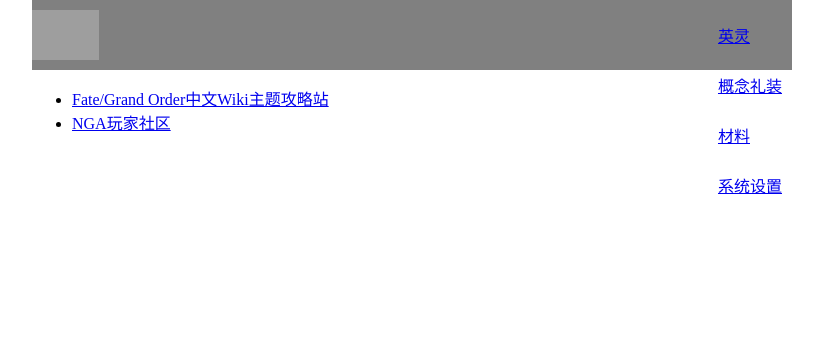
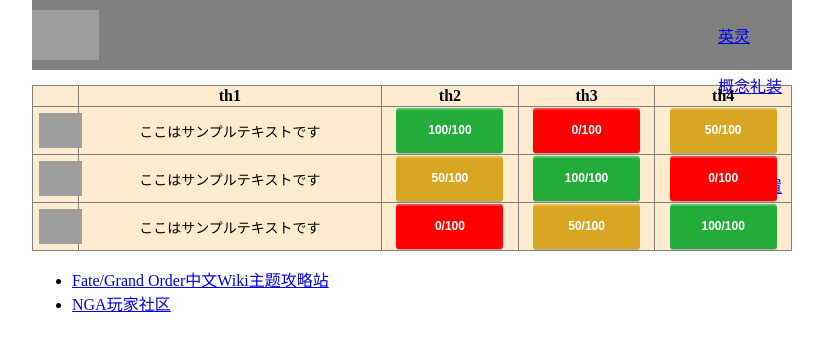
Before and after one commit to wangrunbo/ogf, a Flask app: page /admin/servant/ in a window 1280 px wide. Shown: the top 351 px of the page, without its empty margins (228-1051 px from the left). Run offline with Flask 2, Linux system fonts and the light colour scheme; data that the repository does not hold is empty; parts of the project's set-up code (start-up, migrations or seed data) failed here and were passed over; some libraries are stand-ins or nearby versions; grey boxes are pictures that could not be loaded.

Commit message:
update servant view page

```diff
--- a/app/templates/admin/servant/index.html
+++ b/app/templates/admin/servant/index.html
@@ -2,6 +2,41 @@
 
 {% block title %}英灵{% endblock %}
 
+{% block page_id %}servant{% endblock %}
+
 {% block body %}
-
+<table>
+    <thead>
+        <tr>
+            <th></th>
+            <th>th1</th>
+            <th>th2</th>
+            <th>th3</th>
+            <th>th4</th>
+        </tr>
+    </thead>
+    <tbody>
+        <tr>
+            <td class="icon"><img src="img/Sample.png" /></td>
+            <td class="name">ここはサンプルテキストです</td>
+            <td class="info"><button type="button">100/100</button></td>
+            <td class="info"><button class="alert" type="button">0/100</button></td>
+            <td class="info"><button class="warning" type="button">50/100</button></td>
+        </tr>
+        <tr>
+            <td class="icon"><img src="img/Sample.png" /></td>
+            <td class="name">ここはサンプルテキストです</td>
+            <td class="info"><button class="warning" type="button">50/100</button></td>
+            <td class="info"><button type="button">100/100</button></td>
+            <td class="info"><button class="alert" type="button">0/100</button></td>
+        </tr>
+        <tr>
+            <td class="icon"><img src="img/Sample.png" /></td>
+            <td class="name">ここはサンプルテキストです</td>
+            <td class="info"><button class="alert" type="button">0/100</button></td>
+            <td class="info"><button class="warning" type="button">50/100</button></td>
+            <td class="info"><button type="button">100/100</button></td>
+        </tr>
+    </tbody>
+</table>
 {% endblock %}
```
